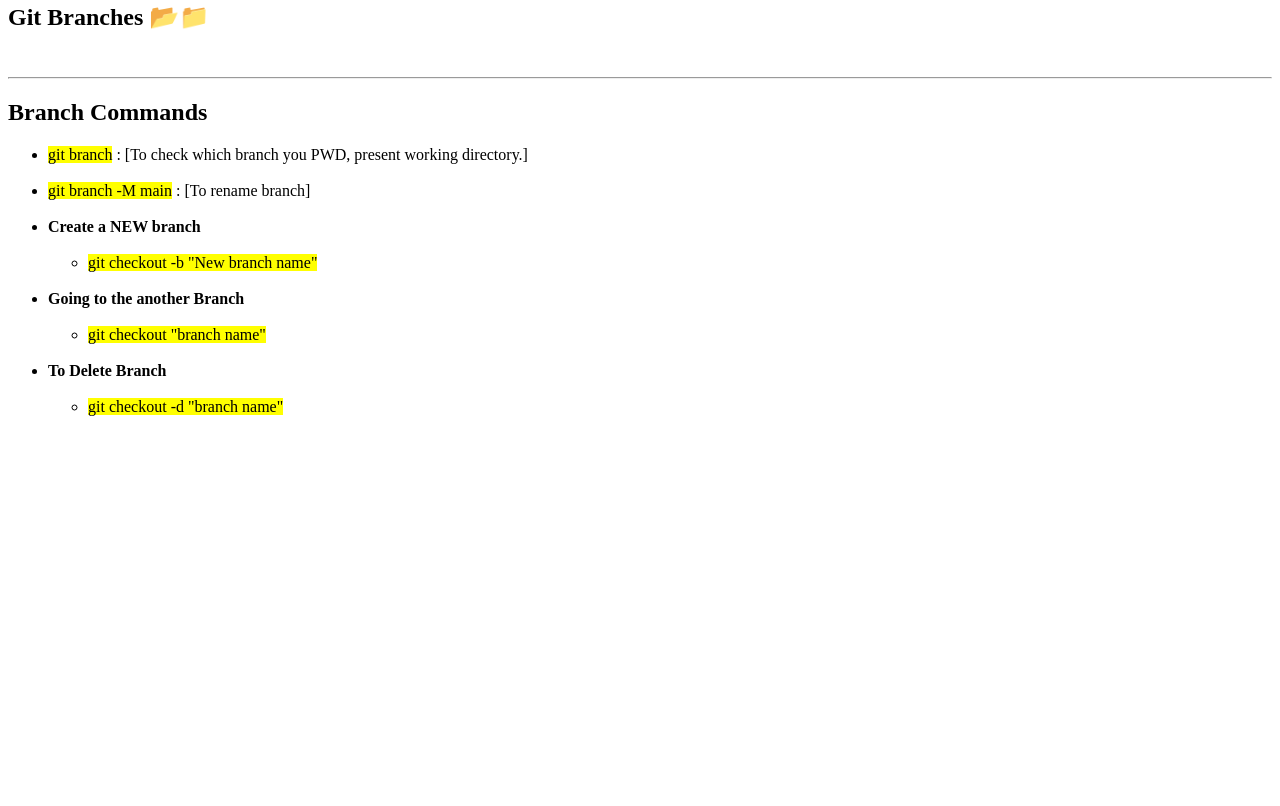
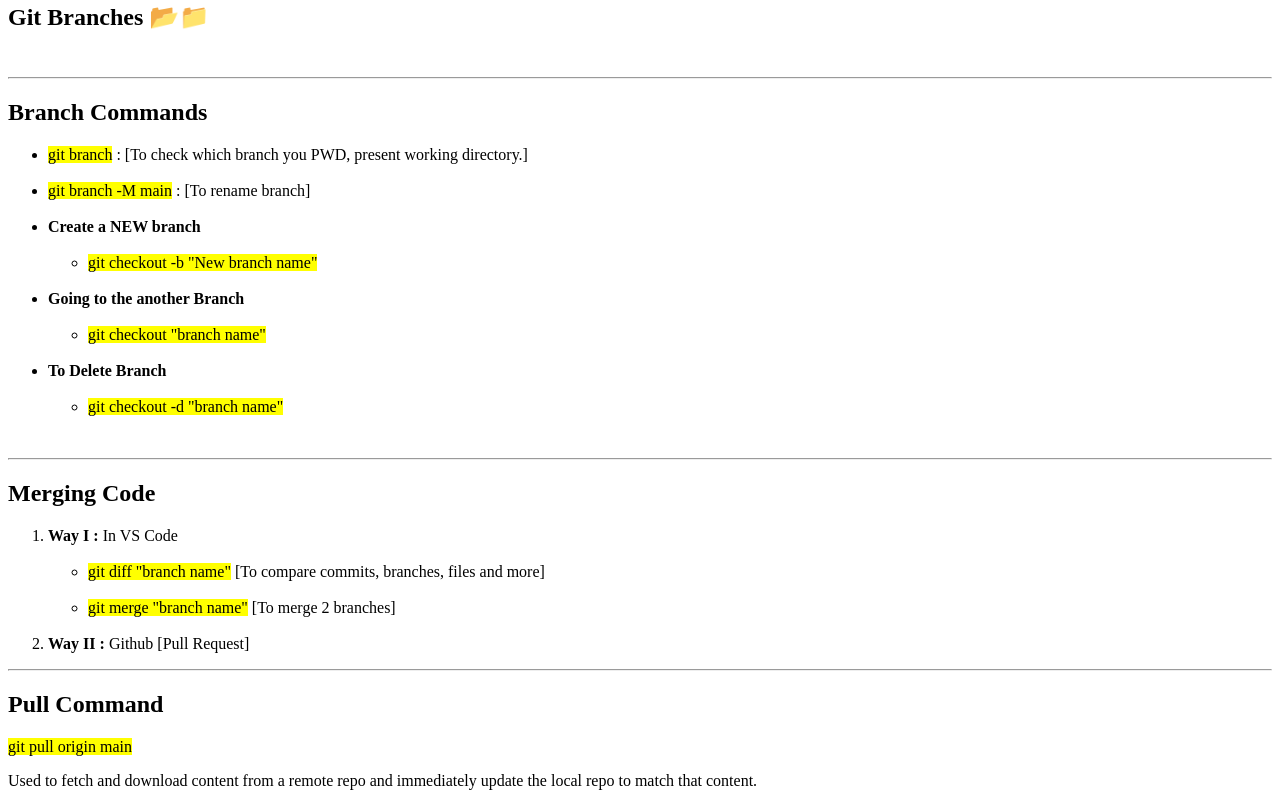
Before and after one commit to Sadhnagautam25/git-all-commands-, a plain HTML site: page index.html in a window 1280 px wide. Shown: the part 2556-3362 px from the top of the page. Before the commit the page ends 2988 px from the top, so only its background shows below. Drawn offline with Linux system fonts and the light colour scheme.

Commit message:
learn about merging code

```diff
--- a/index.html
+++ b/index.html
@@ -298,5 +298,27 @@
         </ul>
       </li>
     </ul>
+    <br />
+    <hr />
+    <h2>Merging Code</h2>
+    <ol>
+      <li>
+        <strong>Way I :</strong> In VS Code
+        <ul>
+          <br />
+          <li>
+            <mark>git diff "branch name"</mark> [To compare commits, branches,
+            files and more]
+          </li>
+          <br />
+          <li><mark>git merge "branch name"</mark> [To merge 2 branches]</li>
+        </ul>
+      </li>
+      <br />
+      <li><strong>Way II :</strong> Github [Pull Request]</li>
+    </ol> <hr>
+    <h2>Pull Command</h2>
+    <mark>git pull origin main</mark> <br>
+    <p>Used to fetch and download content from a remote repo and immediately update the local repo to match that content. </p>
   </body>
 </html>
```
